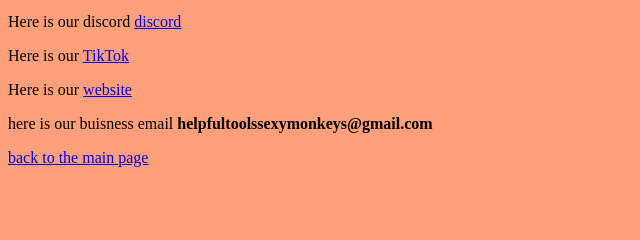
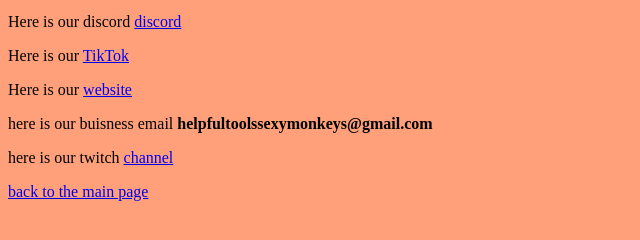
Before and after one commit to Codernation1/Socials, a plain HTML site: page index.html in a window 1280 px wide. Shown: the part 494-734 px from the top of the page, without its empty margins (0-640 px from the left). Drawn offline with Linux system fonts and the light colour scheme.

Commit message:
Update index.html

```diff
--- a/index.html
+++ b/index.html
@@ -16,6 +16,7 @@
         <p>Here is our <a href="https://www.tiktok.com/@thesexymonkeysyt22" target="_Blank">TikTok</a></p>
         <p>Here is our <a href="https://codernation1.github.io/TheSexyMonkeys.com/" target="_blank">website</a></p>
 	    <p>here is our buisness email <b>helpfultoolssexymonkeys@gmail.com</b></p>
+	    <p>here is our twitch <a href="https://www.twitch.tv/thesexymonkeys" target="_blank">channel</a></p>
 	    <p><a href="https://codernation1.github.io/Main/">back to the main page</a></p>
     </body>
 </html>
```
